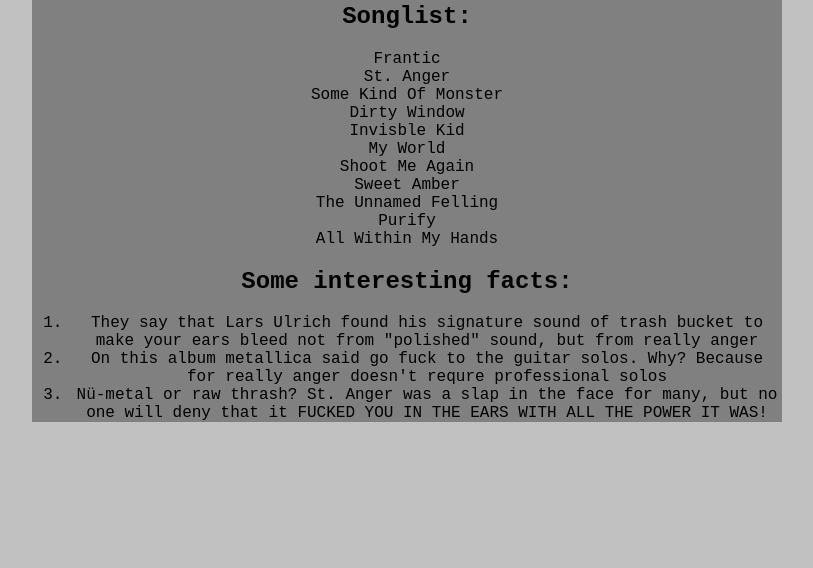
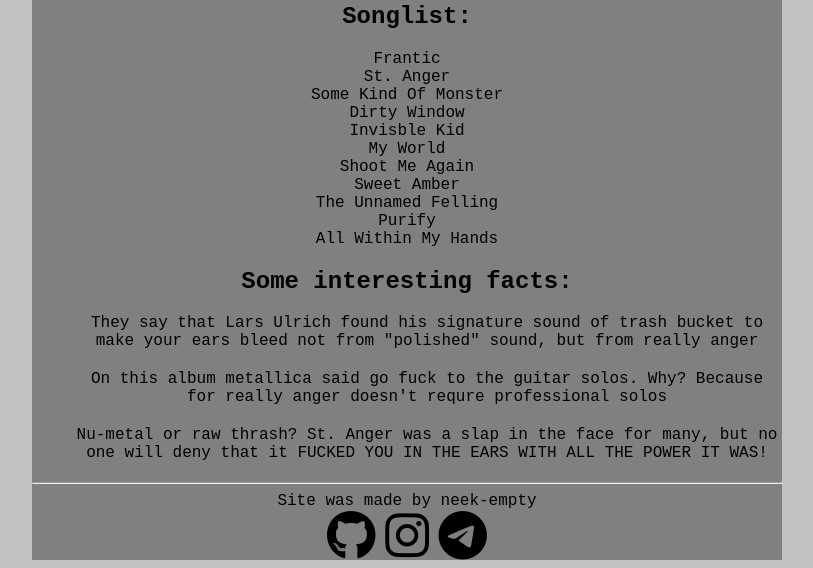
Before and after one commit to neek-empty/stanger_fansite, a plain HTML site: page index.html in a window 1280 px wide. Shown: the part 834-1402 px from the top of the page, without its empty margins (233-1046 px from the left). Before the commit the page ends 1272 px from the top, so only its background shows below. Drawn offline with Linux system fonts and the light colour scheme.

Commit message:
Finished site development

```diff
--- a/index.html
+++ b/index.html
@@ -3,8 +3,9 @@
 <head>
     <meta charset="UTF-8">
     <meta name="viewport" content="width=device-width, initial-scale=1.0">
-    <title>Document</title>
+    <title>St. Anger Fan Site - Main page</title>
     <link rel="stylesheet" href="style.css">
+    <link rel="stylesheet" href="https://cdnjs.cloudflare.com/ajax/libs/font-awesome/6.5.2/css/all.min.css" integrity="sha512-SnH5WK+bZxgPHs44uWIX+LLJAJ9/2PkPKZ5QiAj6Ta86w+fsb2TkcmfRyVX3pBnMFcV7oQPJkl9QevSCWr3W6A==" crossorigin="anonymous" referrerpolicy="no-referrer" />
 </head>
 <body>
     <div class="header">
@@ -35,11 +36,21 @@
             <li>All Within My Hands</li>
         </ul>
         <h2>Some interesting facts: </h2>
-        <ol>
-            <li>They say that Lars Ulrich found his signature sound of trash bucket to make your ears bleed not from "polished" sound, but from really anger</li>
-            <li>On this album metallica said go fuck to the guitar solos. Why? Because for really anger doesn't requre professional solos</li>
-            <li>Nü-metal or raw thrash? St. Anger was a slap in the face for many, but no one will deny that it FUCKED YOU IN THE EARS WITH ALL THE POWER IT WAS!</li>
-        </ol>
+        <div class="facts">
+           <ol>
+                <li>They say that Lars Ulrich found his signature sound of trash bucket to make your ears bleed not from "polished" sound, but from really anger</li>
+                <li>On this album metallica said go fuck to the guitar solos. Why? Because for really anger doesn't requre professional solos</li>
+                <li>Nu-metal or raw thrash? St. Anger was a slap in the face for many, but no one will deny that it FUCKED YOU IN THE EARS WITH ALL THE POWER IT WAS!</li>
+            </ol>
+        </div><hr>
+        <footer>
+            Site was made by <a href="https://github.com/neek-empty" target="_blank">neek-empty</a>
+            <div class="icons">
+               <a href="https://github.com/neek-empty"><i class="fa-brands fa-github"></i></a>
+               <a href="" target="_blank"><i class="fa-brands fa-instagram"></i></a>
+               <a href="https://t.me/solo_can" target="_blank"><i class="fa-brands fa-telegram"></i></a>
+            </div>
+        </footer>
     </div>
 </body>
 </html>
--- a/style.css
+++ b/style.css
@@ -38,6 +38,28 @@ body{
     list-style: none;
 }
 
-.wrapper ul::selection{
+::selection{
     background-color: rgb(180, 0, 0);
 }
+
+::-moz-selection{
+    background-color: rgb(180, 0, 0);
+}
+
+.facts li{
+    margin-bottom: 20px;
+    list-style: none;
+}
+
+footer a{
+    color: black;
+    text-decoration: none;
+}
+
+footer a:hover{
+    color: rgb(255, 255, 255);
+}
+
+footer i{
+    font-size: 50px;
+}
```
